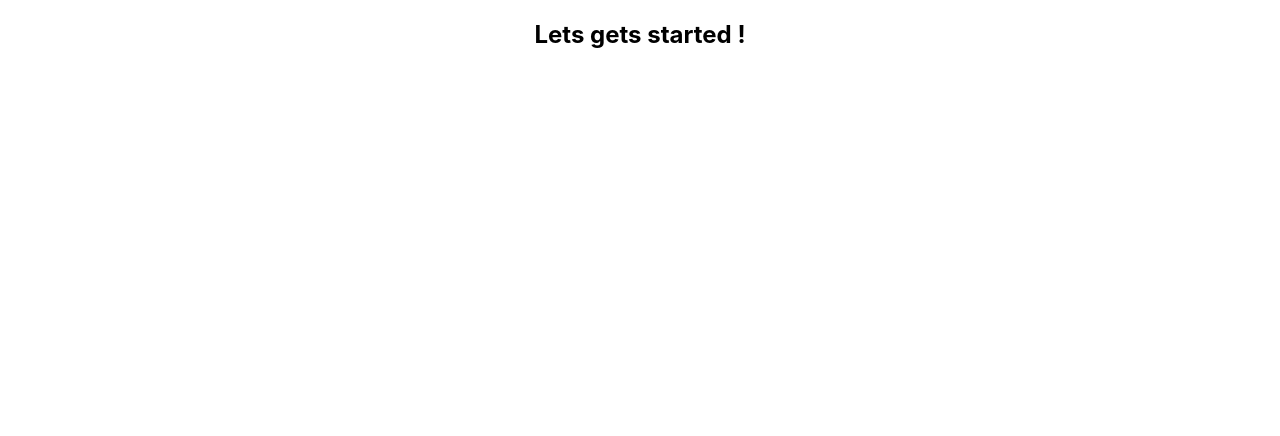
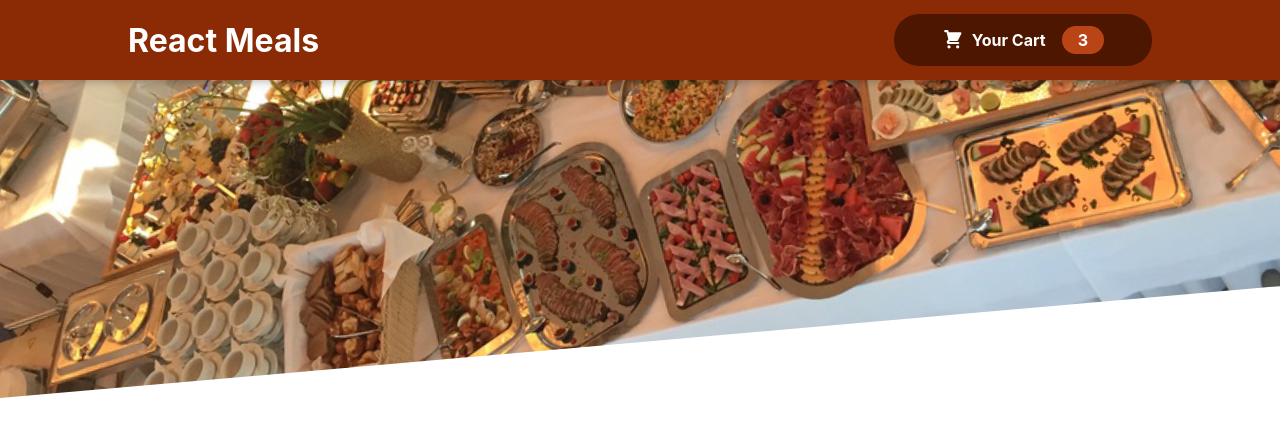
Before and after one commit to AnirupPat/reactjs-food-order, a React (Create React App) app: page / in a window 1280 px wide. Shown: the top 436 px of the page. Built offline with nearby package versions, Linux system fonts and the light colour scheme.

Commit message:
Adding the Cart Button component

```diff
--- a/src/App.css
+++ b/src/App.css
@@ -1,3 +1,3 @@
-.App {
+/* .App {
   text-align: center;
-}
+} */
--- a/src/App.js
+++ b/src/App.js
@@ -1,10 +1,12 @@
+import { Fragment } from 'react';
+import Header from './components/Layout/Header';
 import './App.css';
 
 function App() {
   return (
-    <div className="App">
-      <h2>Lets gets started !</h2>
-    </div>
+    <Fragment>
+      <Header></Header>
+    </Fragment>
   );
 }
 
--- /dev/null
+++ b/src/components/Cart/CartIcon.js
@@ -0,0 +1,13 @@
+const CartIcon = () => {
+  return (
+    <svg
+      xmlns="http://www.w3.org/2000/svg"
+      viewBox="0 0 20 20"
+      fill="currentColor"
+    >
+      <path d="M3 1a1 1 0 000 2h1.22l.305 1.222a.997.997 0 00.01.042l1.358 5.43-.893.892C3.74 11.846 4.632 14 6.414 14H15a1 1 0 000-2H6.414l1-1H14a1 1 0 00.894-.553l3-6A1 1 0 0017 3H6.28l-.31-1.243A1 1 0 005 1H3zM16 16.5a1.5 1.5 0 11-3 0 1.5 1.5 0 013 0zM6.5 18a1.5 1.5 0 100-3 1.5 1.5 0 000 3z" />
+    </svg>
+  );
+};
+
+export default CartIcon;
--- /dev/null
+++ b/src/components/Layout/Header.js
@@ -0,0 +1,18 @@
+import { Fragment } from "react";
+import classes from "./Header.module.css";
+import mealsImage from '../../assets/meals.jpg';
+import HeaderCartButton from '../Layout/HeaderCartButton';
+
+const Header = (props) => {
+  return <Fragment>
+    <header className={classes.header}>
+        <h1>React Meals</h1>
+        <HeaderCartButton />
+    </header>
+    <div className={classes["main-image"]}>
+        <img src={mealsImage} alt="A table full of delicious food!" />
+    </div>
+  </Fragment>;
+};
+
+export default Header;
--- /dev/null
+++ b/src/components/Layout/Header.module.css
@@ -0,0 +1,29 @@
+.header {
+    position: fixed;
+    top: 0;
+    left: 0;
+    width: -webkit-fill-available;
+    height: 5rem;
+    background-color: #8a2b06;
+    color: white;
+    display: flex;
+    justify-content: space-between;
+    align-items: center;
+    padding: 0 10%;
+    box-shadow: 0 2px 8px rgba(0, 0, 0, 0.25);
+    z-index: 10;
+  }
+
+  .main-image {
+    width: 100%;
+    height: 25rem;
+    z-index: 0;
+    overflow: hidden;
+  }
+
+  .main-image img {
+    width: 110%;
+    height: 100%;
+    object-fit: cover;
+    transform: rotateZ(-5deg) translateY(-4rem) translateX(-1rem);
+  }
--- /dev/null
+++ b/src/components/Layout/HeaderCartButton.js
@@ -0,0 +1,16 @@
+import classes from './HeaderCartButton.module.css';
+import CartIcon from '../Cart/CartIcon';
+
+const HeaderCartButton = (props) => {
+    return (
+        <button className={classes.button}>
+            <span className={classes.icon}>
+                <CartIcon />
+            </span>
+            <span>Your Cart</span>
+            <span className={classes.badge}>3</span>
+        </button>
+    );
+}
+
+export default HeaderCartButton;
--- /dev/null
+++ b/src/components/Layout/HeaderCartButton.module.css
@@ -0,0 +1,59 @@
+.button {
+    cursor: pointer;
+    font: inherit;
+    border: none;
+    background-color: #4d1601;
+    color: white;
+    padding: 0.75rem 3rem;
+    display: flex;
+    justify-content: space-around;
+    align-items: center;
+    border-radius: 25px;
+    font-weight: bold;
+  }
+
+  .button:hover,
+  .button:active {
+    background-color: #2c0d00;
+  }
+
+  .icon {
+    width: 1.35rem;
+    height: 1.35rem;
+    margin-right: 0.5rem;
+  }
+
+  .badge {
+    background-color: #b94517;
+    padding: 0.25rem 1rem;
+    border-radius: 25px;
+    margin-left: 1rem;
+    font-weight: bold;
+  }
+
+  .button:hover .badge,
+  .button:active .badge {
+    background-color: #92320c;
+  }
+
+  .bump {
+    animation: bump 300ms ease-out;
+  }
+
+  @keyframes bump {
+    0% {
+      transform: scale(1);
+    }
+    10% {
+      transform: scale(0.9);
+    }
+    30% {
+      transform: scale(1.1);
+    }
+    50% {
+      transform: scale(1.15);
+    }
+    100% {
+      transform: scale(1);
+    }
+  }
```
Also changed, not shown: src/assets/meals.jpg (added).
